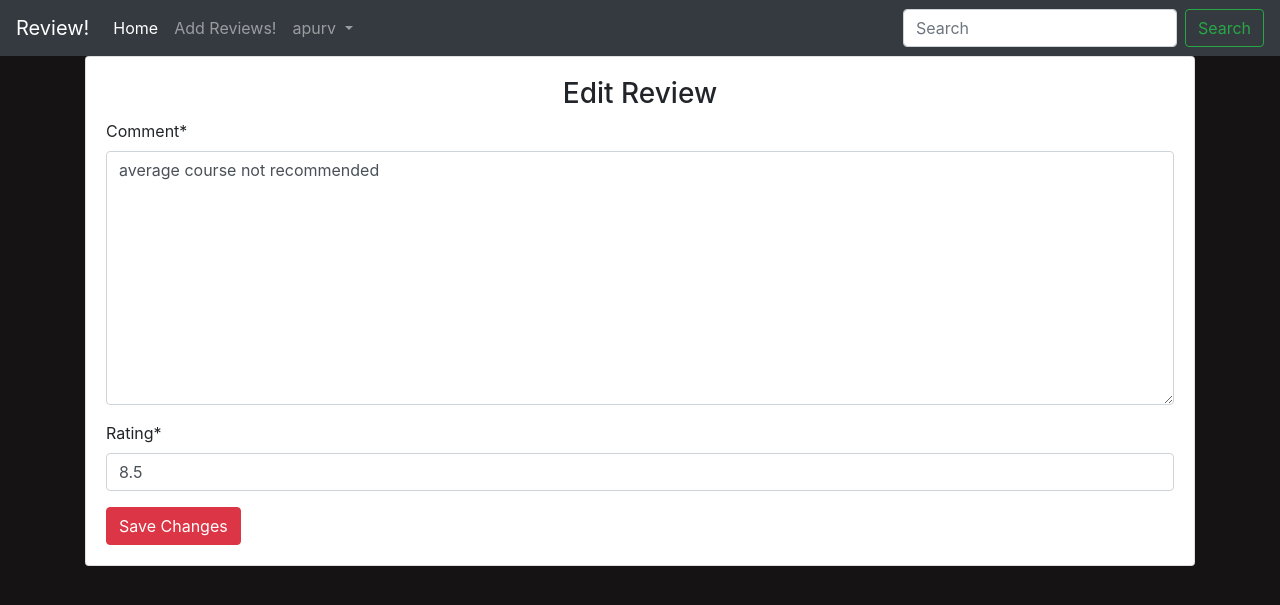
After one commit to apurvsharma2108/course-review-wbesite, a Django app: page /editreview/3/3/ in a window 1280 px wide. The commit adds this page. Shown: the top 605 px of the page. Run offline with Django 3.2, Linux system fonts and the light colour scheme; a user stored in the database is signed in; data comes from the database, SQL or seed files in the repository; some libraries are stand-ins or nearby versions.

Commit message:
Production Ready

```diff
--- a/main/admin.py
+++ b/main/admin.py
@@ -2,3 +2,4 @@ from django.contrib import admin
 from .models import *
 # Register your models here.
 admin.site.register(Course)
+admin.site.register(Review)
--- a/main/forms.py
+++ b/main/forms.py
@@ -4,4 +4,9 @@ from .models import *
 class CourseForm(forms.ModelForm):
     class Meta:
         model=Course
-        fields=('name','site','type','price','rating','description','realse_Date','image')
+        fields=('name','site','type','price','AverageRating','description','realse_Date','image')
+
+class ReviewForm(forms.ModelForm):
+    class Meta:
+        model=Review
+        fields=("comment","rating")
--- a/main/models.py
+++ b/main/models.py
@@ -1,5 +1,5 @@
 from django.db import models
-
+from django.contrib.auth.models import User
 # Create your models here.
 class Course(models.Model):
     name=models.CharField(max_length=500)
@@ -8,7 +8,18 @@ class Course(models.Model):
     price=models.FloatField()
     description=models.TextField(max_length=5000)
     realse_Date=models.DateField()
-    rating=models.FloatField(default=0)
+    AverageRating=models.FloatField(default=0)
     image=models.URLField(default=None,null=True)
     def __str__(self):
         return self.name
+    def __unicode__(self):
+        return self.name
+
+class Review(models.Model):
+    course=models.ForeignKey(Course,on_delete=models.CASCADE)
+    user=models.ForeignKey(User,on_delete=models.CASCADE)
+    comment=models.TextField(max_length=1000)
+    rating=models.FloatField(default=0)
+
+    def __str__(self):
+        return self.user.username
--- a/main/templates/main/base.html
+++ b/main/templates/main/base.html
@@ -9,6 +9,7 @@
     <link rel="stylesheet" href="https://maxcdn.bootstrapcdn.com/bootstrap/4.0.0/css/bootstrap.min.css" integrity="sha384-Gn5384xqQ1aoWXA+058RXPxPg6fy4IWvTNh0E263XmFcJlSAwiGgFAW/dAiS6JXm" crossorigin="anonymous">
     {% load static %}
     <link rel="stylesheet" href="{% static 'css/main.css' %}">
+    <!-- <link rel="stylesheet" href="{% static 'moviereview/css/master.css' %}"> -->
     <title>Feedback Page!</title>
 
   </head>
@@ -49,8 +50,8 @@
       </li>
       {% endif %}
     </ul>
-    <form class="form-inline my-2 my-lg-0">
-      <input class="form-control mr-sm-2" type="search" placeholder="Search" aria-label="Search">
+    <form class="form-inline my-2 my-lg-0" method="GET" action="{% url 'main:home' %}">
+      <input class="form-control mr-sm-2" type="search" placeholder="Search" aria-label="Search" name="title">
       <button class="btn btn-outline-success my-2 my-sm-0" type="submit">Search</button>
     </form>
   </div>
@@ -65,4 +66,5 @@
     <script src="https://cdnjs.cloudflare.com/ajax/libs/popper.js/1.12.9/umd/popper.min.js" integrity="sha384-ApNbgh9B+Y1QKtv3Rn7W3mgPxhU9K/ScQsAP7hUibX39j7fakFPskvXusvfa0b4Q" crossorigin="anonymous"></script>
     <script src="https://maxcdn.bootstrapcdn.com/bootstrap/4.0.0/js/bootstrap.min.js" integrity="sha384-JZR6Spejh4U02d8jOt6vLEHfe/JQGiRRSQQxSfFWpi1MquVdAyjUar5+76PVCmYl" crossorigin="anonymous"></script>
   </body>
+
 </html>
--- /dev/null
+++ b/main/templates/main/editreview.html
@@ -0,0 +1,19 @@
+{% extends 'main/base.html' %}
+{% load crispy_forms_tags %}
+{% block content %}
+<div class="container">
+  <div class="card">
+    <div class="card-body">
+      <h3 class="text-center">Edit Review</h3>
+      <form class="" action="" method="POST">
+        {% csrf_token %}
+        {{ form | crispy }}
+        {% if error %}
+          <strong style=color:red;>{{error}}</strong>
+        {% endif %}
+        <input type="submit" name="" value="Save Changes" class="btn btn-danger">
+      </form>
+    </div>
+  </div>
+</div>
+{% endblock %}
--- a/main/urls.py
+++ b/main/urls.py
@@ -9,5 +9,7 @@ urlpatterns = [
     path('details/<int:id>/',views.detail,name="detail"),
     path('addcourses/',views.add_courses,name="add_courses"),
     path('editcourses/<int:id>/',views.edit_courses,name="edit_courses"),
-    path('deletecourses/<int:id>/',views.delete_courses,name="delete_courses")
+    path('deletecourses/<int:id>/',views.delete_courses,name="delete_courses"),
+    path('addreview/<int:id>/',views.add_review,name="add_review"),
+    path('editreview/<int:course_id>/<int:review_id>/',views.edit_review,name="edit_review")
 ]
--- a/main/views.py
+++ b/main/views.py
@@ -2,9 +2,15 @@ from django.shortcuts import render,redirect
 from django.http import HttpResponse
 from .models import *
 from .forms import *
+from django.db.models import Avg
 # Create your views here.
 def home(request):
-    allCourses=Course.objects.all()
+    query=request.GET.get("title")
+    allCourses=None
+    if query:
+        allCourses=Course.objects.filter(name__icontains=query)
+    else:
+        allCourses=Course.objects.all()
     context={
         'courses':allCourses,
     }
@@ -12,10 +18,16 @@ def home(request):
     return render(request,'main/index.html',context)
 # details page
 def detail(request,id):
+    reviews=Review.objects.filter(course=id).order_by("-comment")
     course=Course.objects.get(id=id)
-
+    average=reviews.aggregate(Avg("rating"))["rating__avg"]
+    if average==None:
+        average=0
+    average=round(average,2)
     context={
-        "course":course
+        "course":course,
+        "reviews":reviews,
+        "average":average
     }
     return render(request,'main/details.html',context)
 def add_courses(request):
@@ -64,3 +76,54 @@ def delete_courses(request,id):
         else:
             return redirect("main:home")
     return redirect("acounts:login")
+
+
+
+
+
+def add_review(request,id):
+    if request.user.is_authenticated:
+        course=Course.objects.get(id=id)
+        if request.method == "POST":
+            form=ReviewForm(request.POST or None)
+            if form.is_valid():
+                data=form.save(commit=False)
+                data.comment=request.POST["comment"]
+                data.rating=request.POST["rating"]
+                data.user=request.user
+                data.course=course
+                data.save()
+                return redirect("main:detail",id)
+        else:
+            form=ReviewForm()
+        return render(request,'main/details.html',{"form":form})
+    else:
+        return redirect("acounts:login")
+
+
+
+
+def edit_review(request,course_id,review_id):
+    if request.user.is_authenticated:
+        course=Course.objects.get(id=course_id)
+
+        review=Review.objects.get(course=course,id=review_id)
+
+        if request.user==review.user:
+            if request.method=="POST":
+                form=ReviewForm(request.POST,instance=review)
+                if form.is_valid():
+                    data=form.save(commit=False)
+                    if (data.rating>10) or (data.rating<0):
+                        error="Out of range Please select a valid range between 0 to 10"
+                        return render(request,'main/editreview.html',{"error":error,"form":form})
+                    else:
+                        data.save()
+                        return redirect("main:detail",course_id)
+            else:
+                form=ReviewForm(instance=review)
+            return render(request,'main/editreview.html',{"form":form})
+        else:
+            return redirect("main:detail",course_id)
+    else:
+        return redirect("acounts:login")
--- /dev/null
+++ b/runtime.txt
@@ -0,0 +1 @@
+python-3.7.0
```
Also changed, not shown: main/static/css/main.css (+27 -1 lines), main/templates/main/details.html (+47 -1 lines), moviereview/settings.py (+8 -0 lines), moviereview/wsgi.py (+8 -3 lines), requirement.txt (added, +9 -0 lines), db.sqlite3, main/migrations/0006_review.py (added), main/migrations/0007_auto_20200922_2158.py (added), main/migrations/0008_auto_20200922_2158.py (added), 2 other files.
